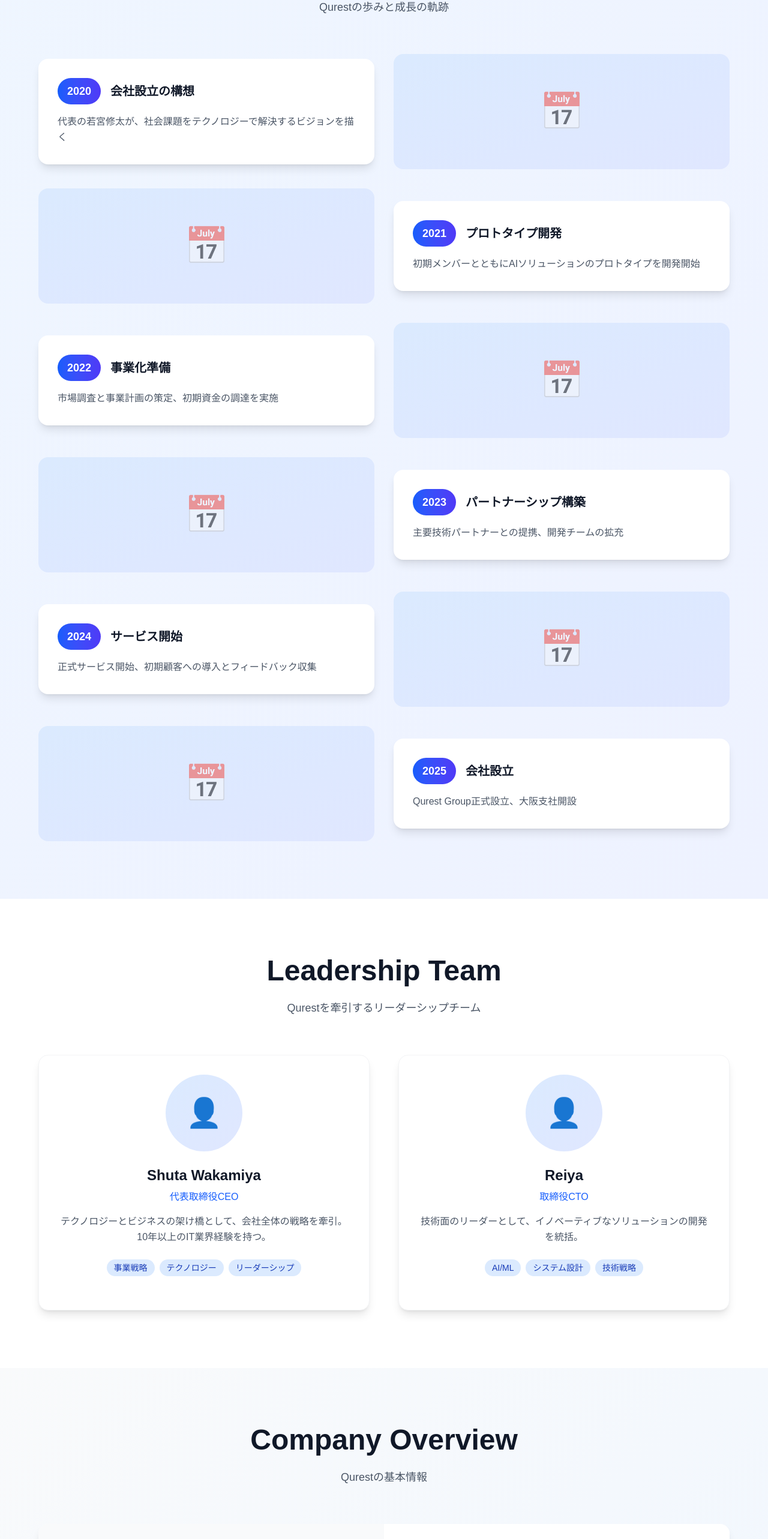
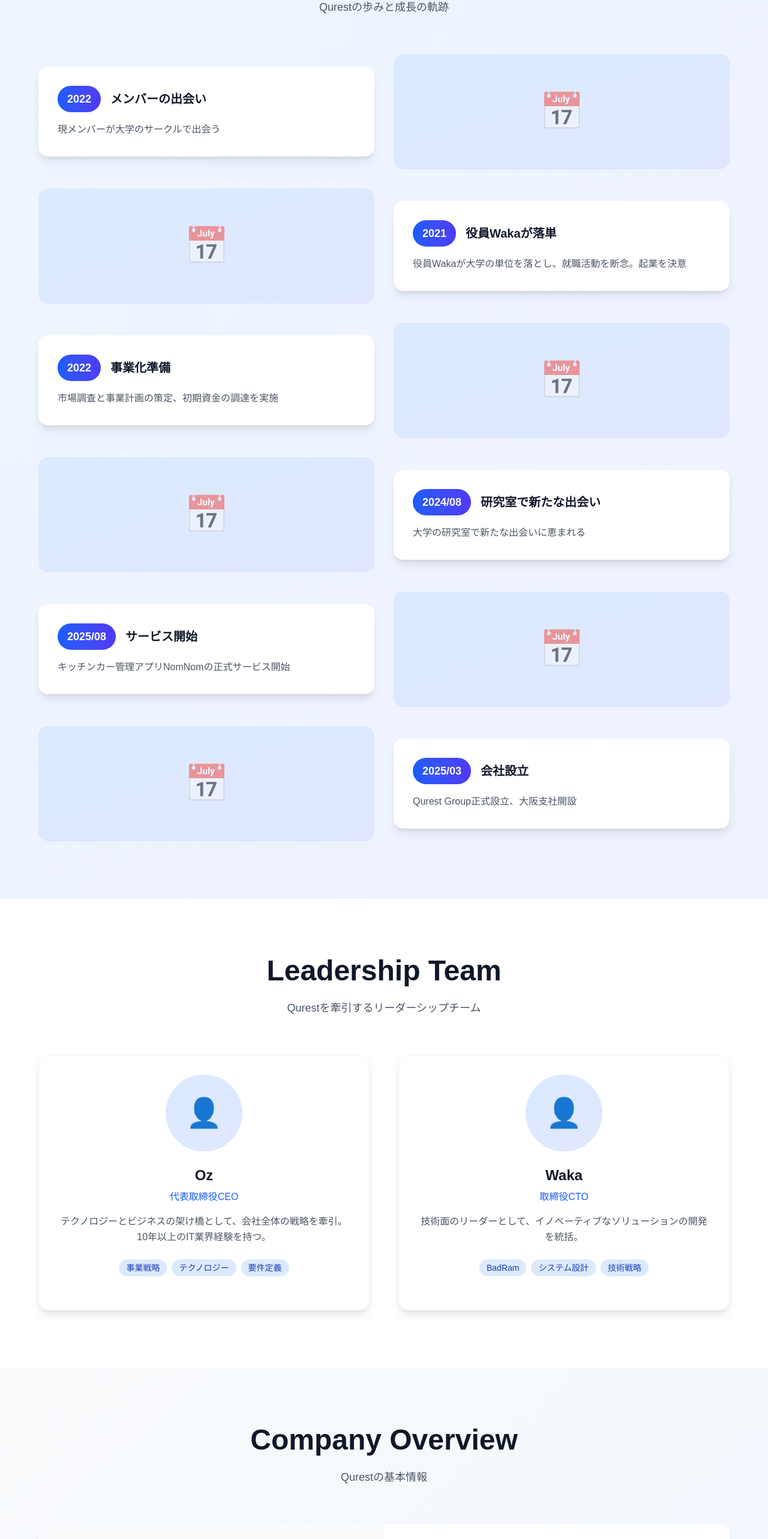
Before and after one commit to yota4071/qurest_HP, a Next.js app: page /about in a window 1280 px wide. Shown: the part 1319-3884 px from the top of the page at 60% size. Built offline with nearby package versions, Linux system fonts and the light colour scheme.

Commit message:
現実に変更

```diff
--- a/src/app/about/page.tsx
+++ b/src/app/about/page.tsx
@@ -40,14 +40,14 @@ const values = [
 
 const timeline = [
   {
-    year: '2020',
-    title: '会社設立の構想',
-    description: '代表の若宮修太が、社会課題をテクノロジーで解決するビジョンを描く'
+    year: '2022',
+    title: 'メンバーの出会い',
+    description: '現メンバーが大学のサークルで出会う'
   },
   {
     year: '2021',
-    title: 'プロトタイプ開発',
-    description: '初期メンバーとともにAIソリューションのプロトタイプを開発開始'
+    title: '役員Wakaが落単',
+    description: '役員Wakaが大学の単位を落とし、就職活動を断念。起業を決意'
   },
   {
     year: '2022',
@@ -55,17 +55,17 @@ const timeline = [
     description: '市場調査と事業計画の策定、初期資金の調達を実施'
   },
   {
-    year: '2023',
-    title: 'パートナーシップ構築',
-    description: '主要技術パートナーとの提携、開発チームの拡充'
+    year: '2024/08',
+    title: '研究室で新たな出会い',
+    description: '大学の研究室で新たな出会いに恵まれる'
   },
   {
-    year: '2024',
+    year: '2025/08',
     title: 'サービス開始',
-    description: '正式サービス開始、初期顧客への導入とフィードバック収集'
+    description: 'キッチンカー管理アプリNomNomの正式サービス開始'
   },
   {
-    year: '2025',
+    year: '2025/03',
     title: '会社設立',
     description: 'Qurest Group正式設立、大阪支社開設'
   }
@@ -73,18 +73,18 @@ const timeline = [
 
 const team = [
   {
-    name: 'Shuta Wakamiya',
+    name: 'Oz',
     position: '代表取締役CEO',
     description: 'テクノロジーとビジネスの架け橋として、会社全体の戦略を牽引。10年以上のIT業界経験を持つ。',
     image: '/team/ceo.jpg',
-    expertise: ['事業戦略', 'テクノロジー', 'リーダーシップ']
+    expertise: ['事業戦略', 'テクノロジー', '要件定義']
   },
   {
-    name: 'Reiya',
+    name: 'Waka',
     position: '取締役CTO',
     description: '技術面のリーダーとして、イノベーティブなソリューションの開発を統括。',
     image: '/team/cto.jpg',
-    expertise: ['AI/ML', 'システム設計', '技術戦略']
+    expertise: ['BadRam', 'システム設計', '技術戦略']
   }
 ];
 
@@ -314,8 +314,8 @@ export default function CompanyIntroduction() {
               {[
                 { label: '会社名', value: 'Qurest Inc.' },
                 { label: '設立', value: '2025年4月1日' },
-                { label: '代表取締役', value: 'Shuta Wakamiya' },
-                { label: '取締役', value: 'Reiya' },
+                { label: '代表取締役', value: 'Oz' },
+                { label: '取締役', value: 'Waka' },
                 { label: '従業員数', value: '6名' },
                 { label: '資本金', value: '1億円' },
                 { label: '主要取引銀行', value: '三井住友銀行' },
--- a/src/sections/Greeting.tsx
+++ b/src/sections/Greeting.tsx
@@ -41,7 +41,7 @@ export default function Greeting() {
             お客様と社会の期待に応えるべく、挑戦を恐れず、常に未来を見据えて進化し続けます。
             今後とも変わらぬご支援を賜りますよう、お願い申し上げます。
             <br /><br />
-            <strong>代表取締役　山田 太郎</strong>
+            <strong>代表取締役　小澤 瑶太</strong>
           </motion.p>
         </div>
 
```
